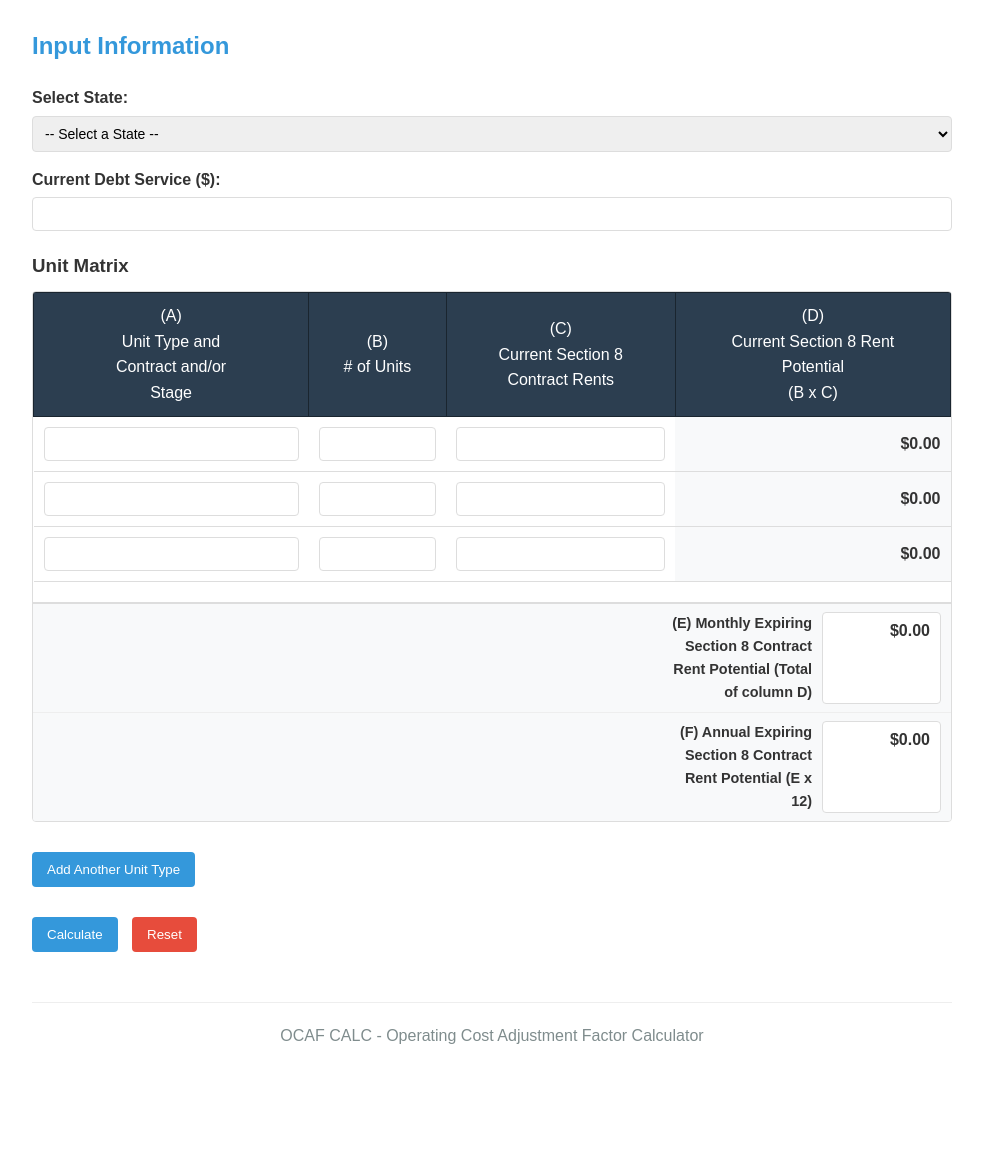
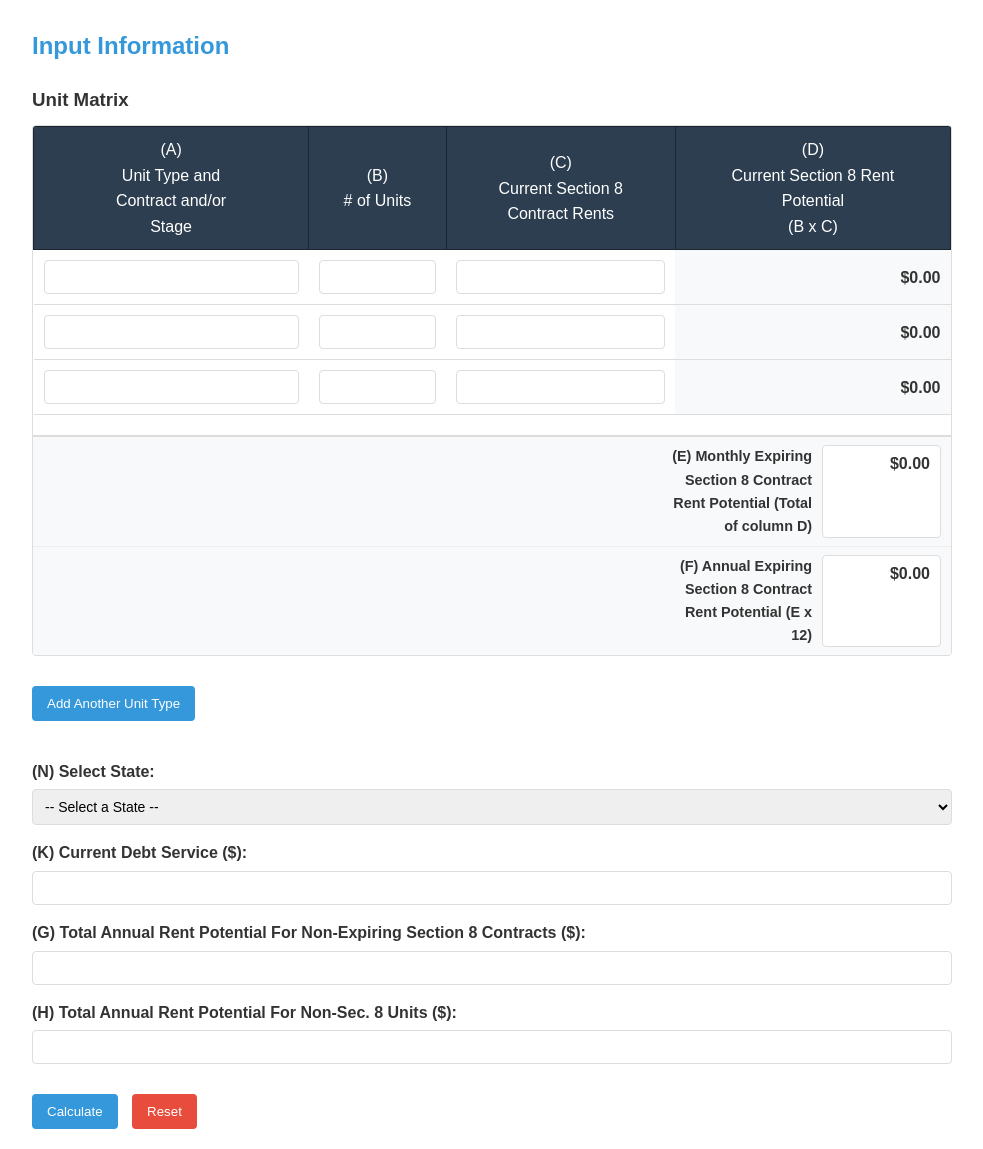
Before and after one commit to domumdigital/ocaf, a plain HTML site: page index.html in a window 1280 px wide. Shown: the part 151-1300 px from the top of the page, without its empty margins (148-1131 px from the left). Before the commit the page ends 1240 px from the top, so only its background shows below. Drawn offline with Linux system fonts and the light colour scheme.

Commit message:
phase II updates

```diff
--- a/css/styles.css
+++ b/css/styles.css
@@ -38,6 +38,11 @@ h3 {
 /* Form styles */
 .form-group {
     margin-bottom: 15px;
+}
+
+/* Extra spacing class for the state select form group */
+.extra-spacing {
+    margin-top: 38px; /* 50% more spacing between button and state selector */
 }
 
 label {
--- a/index.html
+++ b/index.html
@@ -15,22 +15,6 @@
     <main>
         <section id="input-section">
             <h2>Input Information</h2>
-
-            <div class="form-group">
-                <label for="state-select">Select State:</label>
-                <select id="state-select">
-                    <option value="">-- Select a State --</option>
-                    <!-- States will be populated from JavaScript -->
-                </select>
-                <div id="selected-ocaf-display" class="ocaf-display hidden">
-                    OCAF Factor: <span id="selected-ocaf-factor"></span>
-                </div>
-            </div>
-
-            <div class="form-group">
-                <label for="current-debt-service">Current Debt Service ($):</label>
-                <input type="text" id="current-debt-service" class="number-input" min="0" step="0.01">
-            </div>
 
             <h3>Unit Matrix</h3>
             <div class="unit-matrix-container">
@@ -80,6 +64,32 @@
             </div>
 
             <button id="add-row-btn">Add Another Unit Type</button>
+
+            <div class="form-group extra-spacing">
+                <label for="state-select">(N) Select State:</label>
+                <select id="state-select">
+                    <option value="">-- Select a State --</option>
+                    <!-- States will be populated from JavaScript -->
+                </select>
+                <div id="selected-ocaf-display" class="ocaf-display hidden">
+                    OCAF Factor: <span id="selected-ocaf-factor"></span>
+                </div>
+            </div>
+
+            <div class="form-group">
+                <label for="current-debt-service">(K) Current Debt Service ($):</label>
+                <input type="text" id="current-debt-service" class="number-input" min="0" step="0.01">
+            </div>
+
+            <div class="form-group">
+                <label for="non-expiring-rent-potential">(G) Total Annual Rent Potential For Non-Expiring Section 8 Contracts ($):</label>
+                <input type="text" id="non-expiring-rent-potential" class="number-input" min="0" step="0.01">
+            </div>
+
+            <div class="form-group">
+                <label for="non-section8-rent-potential">(H) Total Annual Rent Potential For Non-Sec. 8 Units ($):</label>
+                <input type="text" id="non-section8-rent-potential" class="number-input" min="0" step="0.01">
+            </div>
 
             <div class="actions">
                 <button id="calculate-btn">Calculate</button>
--- a/js/app.js
+++ b/js/app.js
@@ -5,6 +5,8 @@ let customRowCount = 0; // Counter for custom added rows
 // DOM elements
 const stateSelect = document.getElementById('state-select');
 const currentDebtService = document.getElementById('current-debt-service');
+const nonExpiringRentPotential = document.getElementById('non-expiring-rent-potential');
+const nonSection8RentPotential = document.getElementById('non-section8-rent-potential');
 const unitMatrix = document.getElementById('unit-matrix');
 const addRowBtn = document.getElementById('add-row-btn');
 const calculateBtn = document.getElementById('calculate-btn');
@@ -86,6 +88,10 @@ function initialize() {
 function setupNumberFormatting() {
     // Set up the current debt service input
     setupNumberInput(currentDebtService);
+
+    // Set up the new inputs
+    setupNumberInput(nonExpiringRentPotential);
+    setupNumberInput(nonSection8RentPotential);
 
     // Set up all unit count inputs
     const unitCounts = document.querySelectorAll('.unit-count');
@@ -371,6 +377,8 @@ function resetForm() {
     // Reset dropdown and inputs
     stateSelect.value = '';
     currentDebtService.value = '';
+    nonExpiringRentPotential.value = '';
+    nonSection8RentPotential.value = '';
 
     // Hide OCAF factor display
     selectedOcafDisplay.classList.add('hidden');
```
